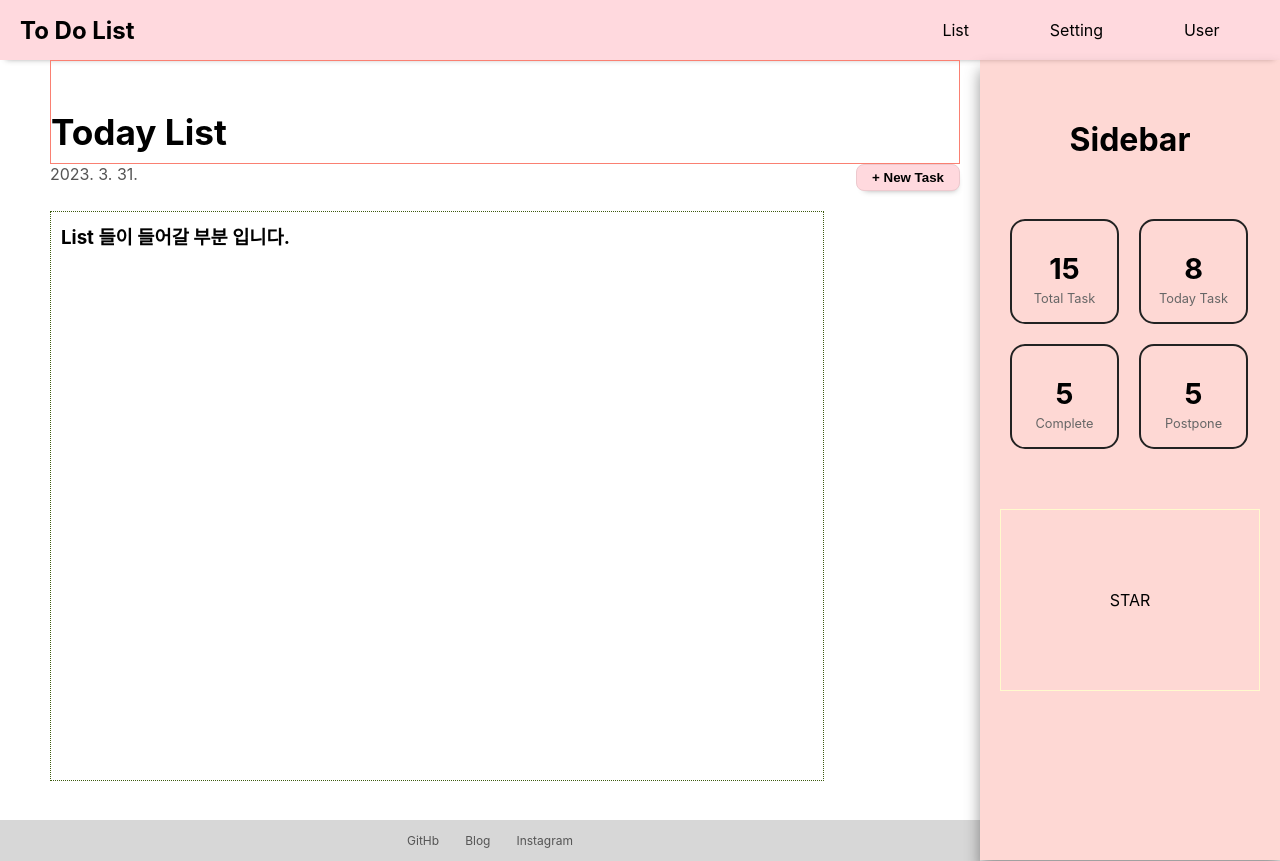
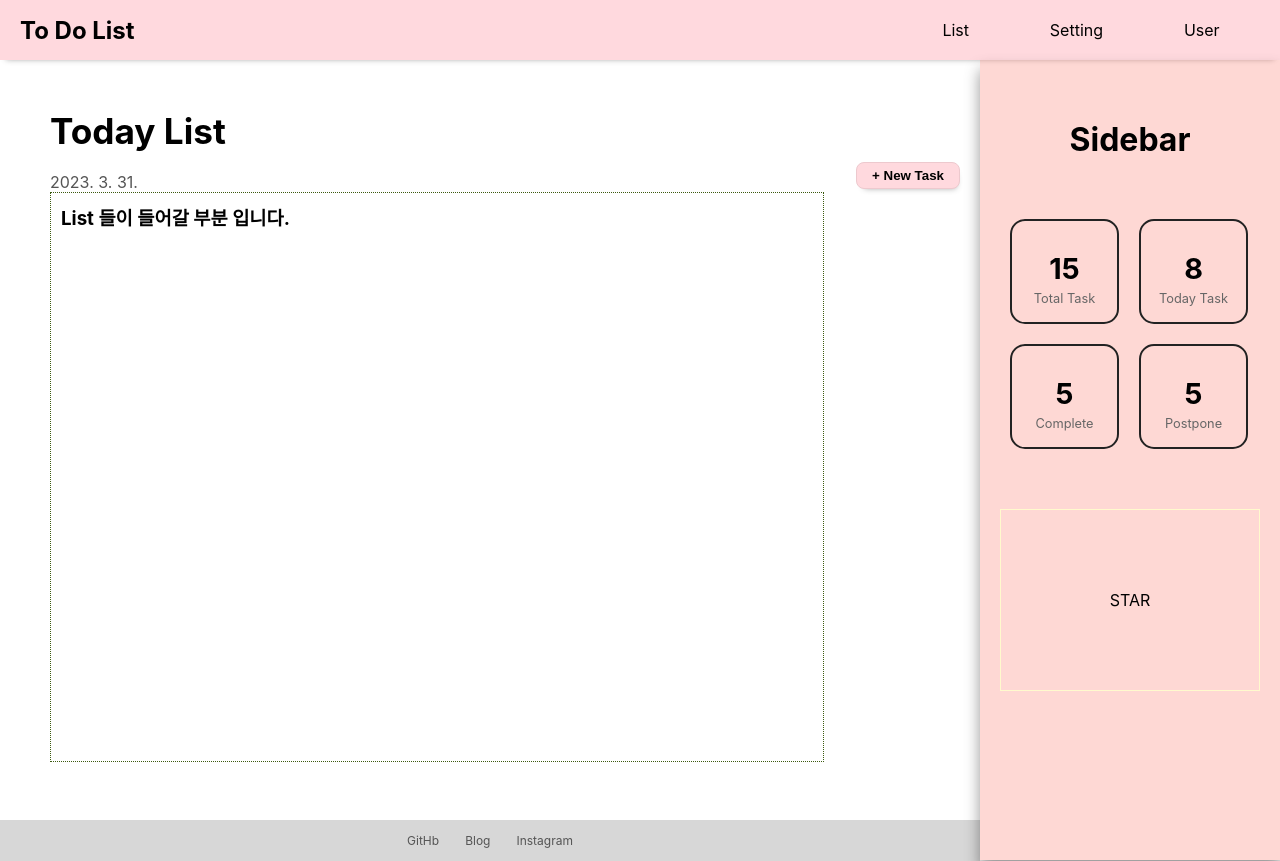
Before and after one commit to Emma-Hyejin/Mini-project, a React (Create React App) app in the folder todolist/: page / in a window 1280 px wide. Built offline with nearby package versions, Linux system fonts and the light colour scheme.

Commit message:
단순 모달창 끄는 버튼 생성

```diff
--- a/todolist/src/Main.css
+++ b/todolist/src/Main.css
@@ -15,7 +15,7 @@
 }
 
 .content__title > h3{
-    border: 1px solid salmon;
+    /* border: 1px solid salmon; */
     padding-top: 50px;
     padding-bottom: 10px;
     font-size: 2.2rem;
@@ -25,8 +25,11 @@
     display: flex;
     flex-direction: row;
     justify-content: space-between;
-    padding-bottom: 20px;
     color: #555;
+}
+
+.under__date{
+ margin-top: 10px;
 }
 
 .under__btn > button{ /*open*/
@@ -36,6 +39,7 @@
     border-radius:8px;
     font-weight: bold;
     box-shadow: 2px 5px 6px -6px rgba( 0, 0, 0, 0.41);
+    cursor:pointer;
 }
 
 /*Lists*/
@@ -75,6 +79,22 @@
     color: #34495e;
     font-size: 2rem;
 }
+
+.h2_title{
+    display:flex;
+    flex-direction: row;
+    align-items: flex-end;
+    justify-content:space-between;
+}
+
+.close_icon{
+    cursor:pointer;
+}
+
+.close_icon:hover{
+    color:rgb(250, 144, 161);
+}
+
 
 .popup_inputs{
     display: flex;
--- a/todolist/src/Main.jsx
+++ b/todolist/src/Main.jsx
@@ -6,6 +6,8 @@ import Footer from './Footer';
 import Sidebar from './Side/Sidebar';
 import Contents from './Component/Contents';
 import {useState} from 'react';
+import {Icon } from 'react-icons-kit';
+import {cross} from 'react-icons-kit/metrize/cross'
 
 
 const Main = ({onButtonclick}) => {
@@ -64,7 +66,10 @@ const Main = ({onButtonclick}) => {
                                 {showPopup ? (
                                     <div className="popup">
                                         <div className="popup_inner">
-                                            <h2>To Do List</h2>
+                                            <div className="h2_title">
+                                                <h2>To Do List</h2>
+                                                <span className="close_"><Icon size={25} icon={cross} className="close_icon" onClick={openClicksubmit}/></span>
+                                            </div>
                                             <div className="popup_inputs">
                                                 <div className="input_date">{parseDate}</div>
                                                 <textarea className="text_list" placeholder='write what will you do'
```
